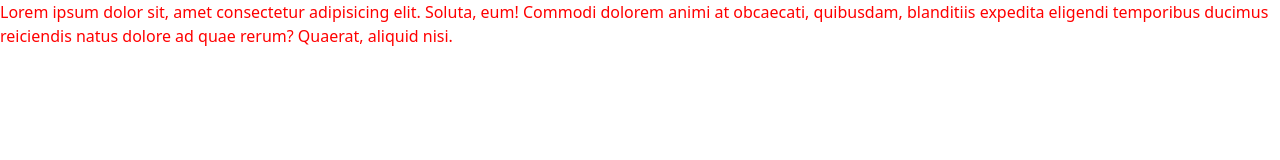
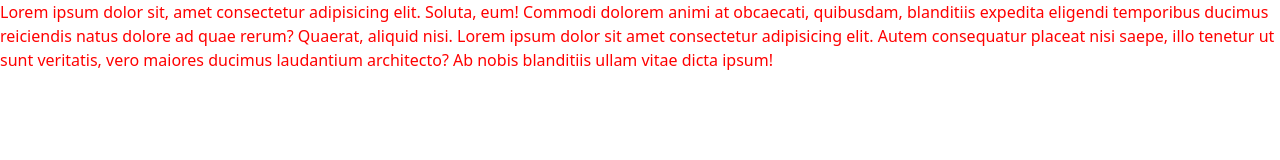
Before and after one commit to abdullah-riyadh17/learning-tailwind, a website: page index.html in a window 1280 px wide. Drawn offline with Linux system fonts and the light colour scheme.

```diff
--- a/index.html
+++ b/index.html
@@ -12,7 +12,10 @@
       Lorem ipsum dolor sit, amet consectetur adipisicing elit. Soluta, eum!
       Commodi dolorem animi at obcaecati, quibusdam, blanditiis expedita
       eligendi temporibus ducimus reiciendis natus dolore ad quae rerum?
-      Quaerat, aliquid nisi.
+      Quaerat, aliquid nisi. Lorem ipsum dolor sit amet consectetur adipisicing
+      elit. Autem consequatur placeat nisi saepe, illo tenetur ut sunt
+      veritatis, vero maiores ducimus laudantium architecto? Ab nobis blanditiis
+      ullam vitae dicta ipsum!
     </div>
   </body>
 </html>
```
